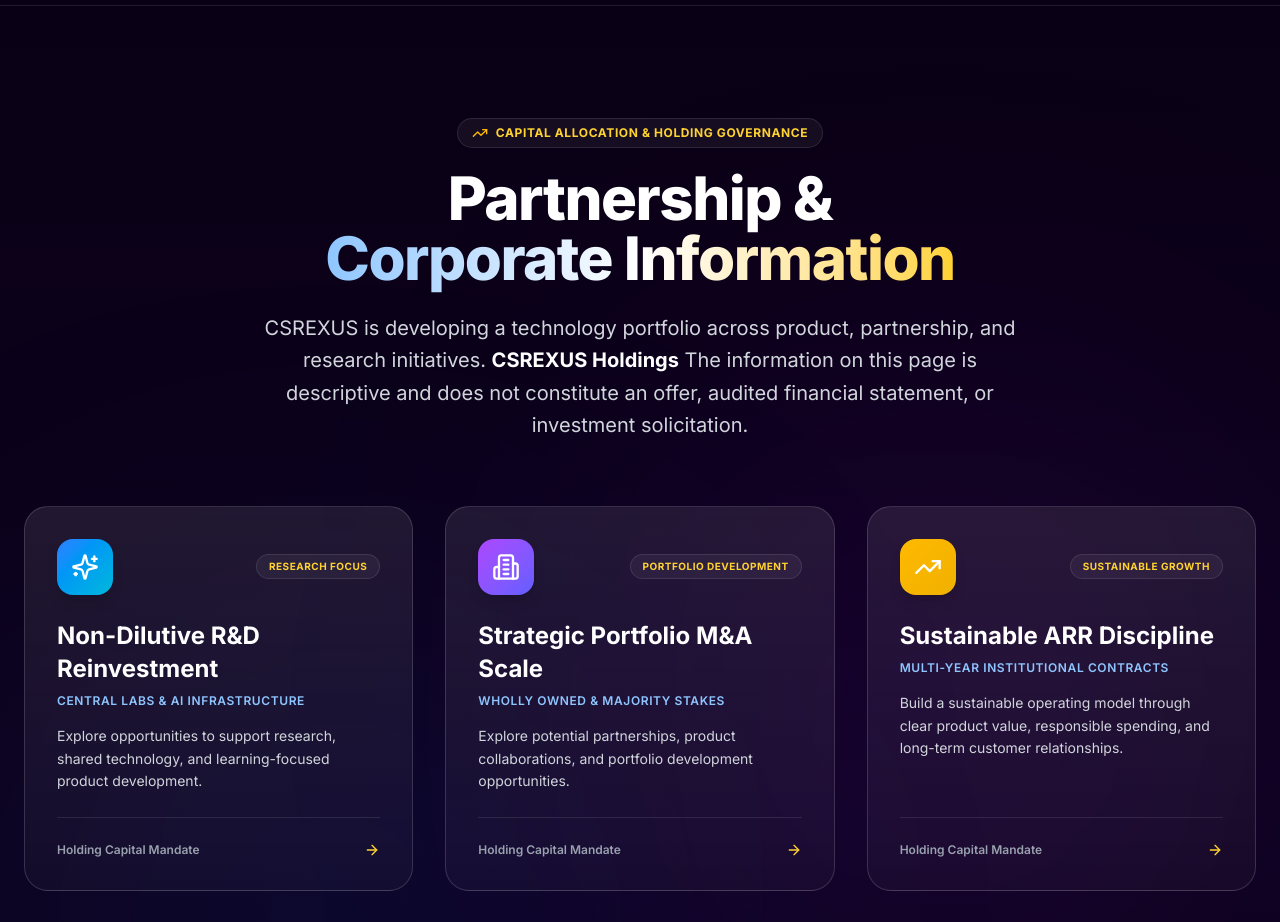
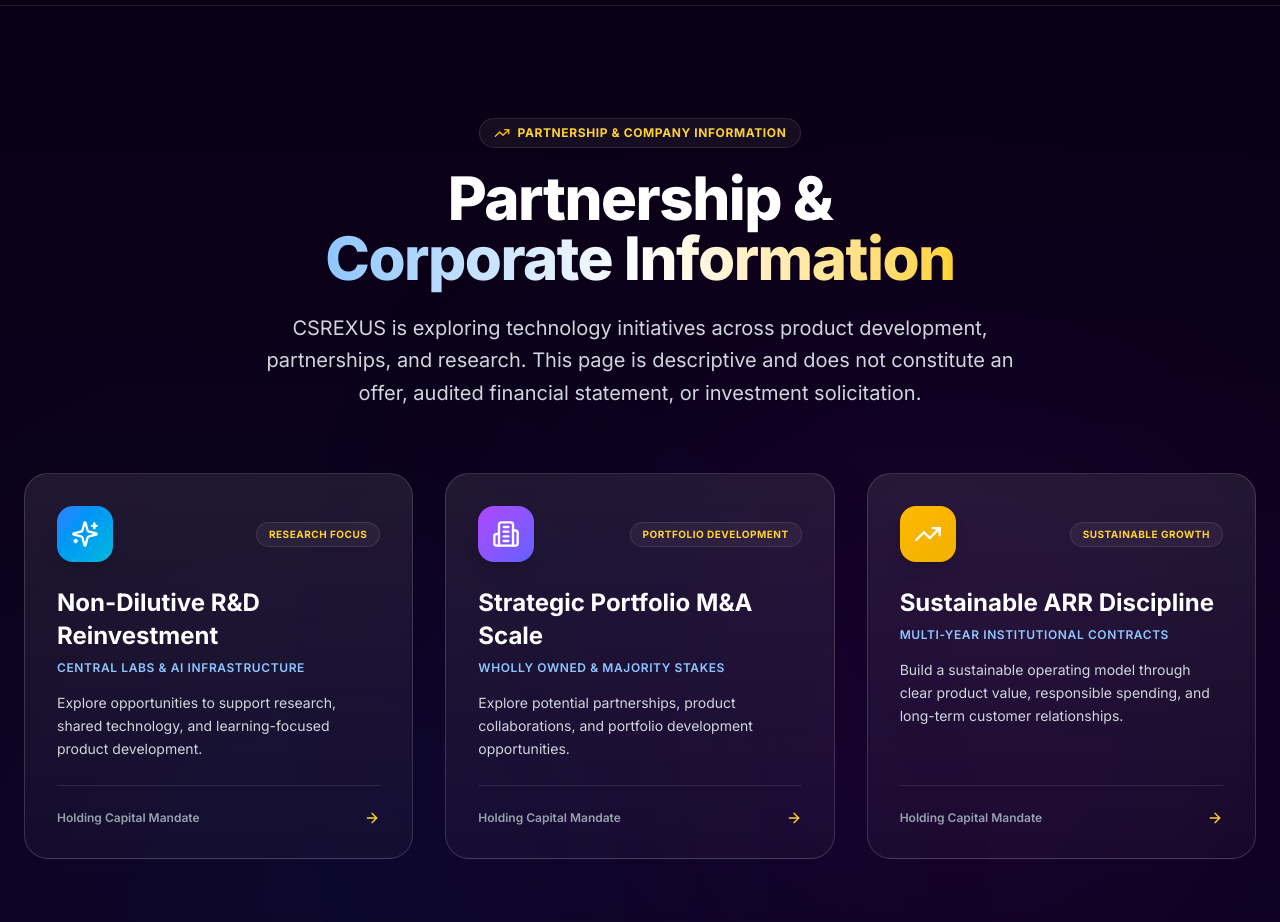
Before and after one commit to CSrajput-ux/CSrexus, a React (Vite) app: page / in a window 1280 px wide. Shown: the part 7940-8862 px from the top of the page. Built offline with nearby package versions, Linux system fonts and the light colour scheme.

Commit message:
content: remove remaining unsupported operating and governance claims

```diff
--- a/src/app/components/InvestorRelations.tsx
+++ b/src/app/components/InvestorRelations.tsx
@@ -90,7 +90,7 @@ export function InvestorRelations() {
           <div className="inline-flex items-center gap-2 px-3.5 py-1.5 rounded-full bg-white/5 border border-white/10 mb-5">
             <TrendingUp className="w-4 h-4 text-amber-400" />
             <span className="text-amber-300 text-xs font-bold uppercase tracking-wider">
-              Capital Allocation &amp; Holding Governance
+              Partnership &amp; company information
             </span>
           </div>
 
@@ -102,7 +102,7 @@ export function InvestorRelations() {
           </h2>
 
           <p className="text-lg md:text-xl text-gray-300 max-w-3xl mx-auto font-normal leading-relaxed">
-            CSREXUS is developing a technology portfolio across product, partnership, and research initiatives. <strong className="text-white">CSREXUS Holdings</strong> The information on this page is descriptive and does not constitute an offer, audited financial statement, or investment solicitation.
+            CSREXUS is exploring technology initiatives across product development, partnerships, and research. This page is descriptive and does not constitute an offer, audited financial statement, or investment solicitation.
           </p>
         </motion.div>
 
```
